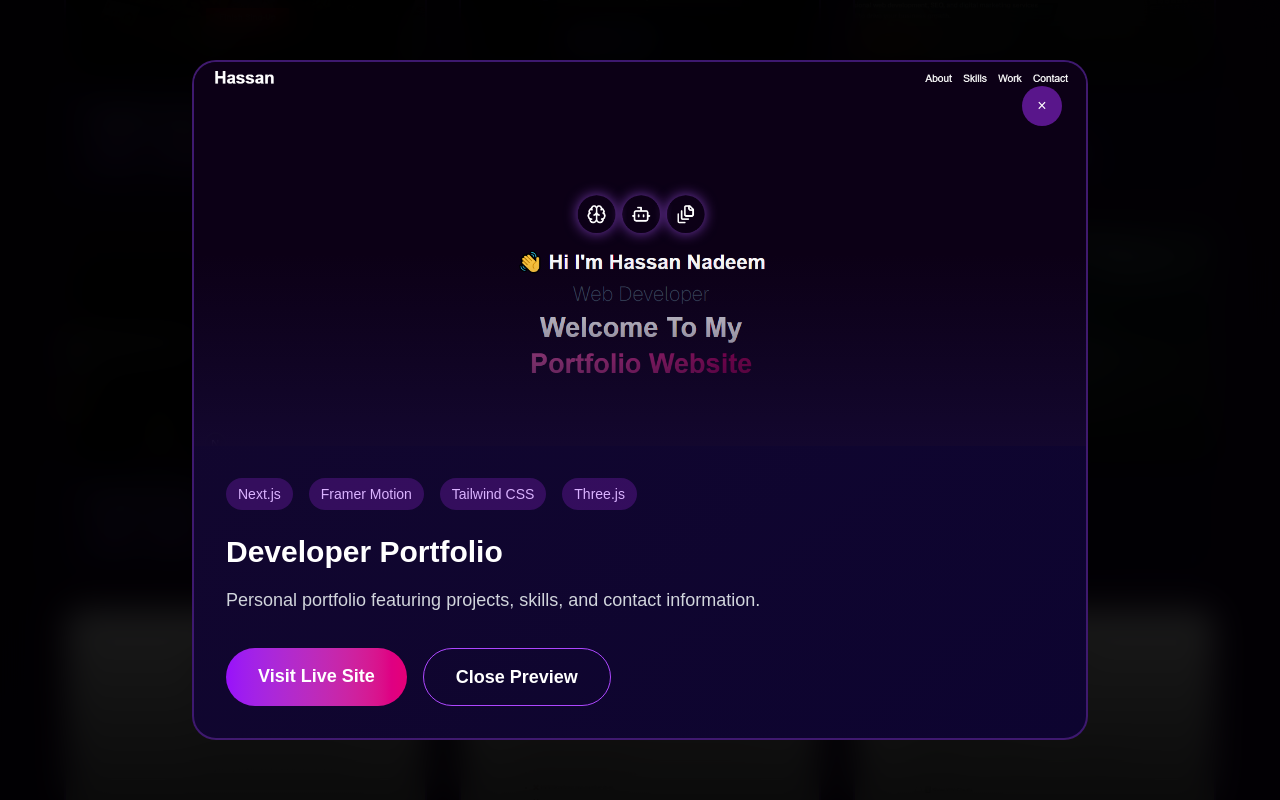
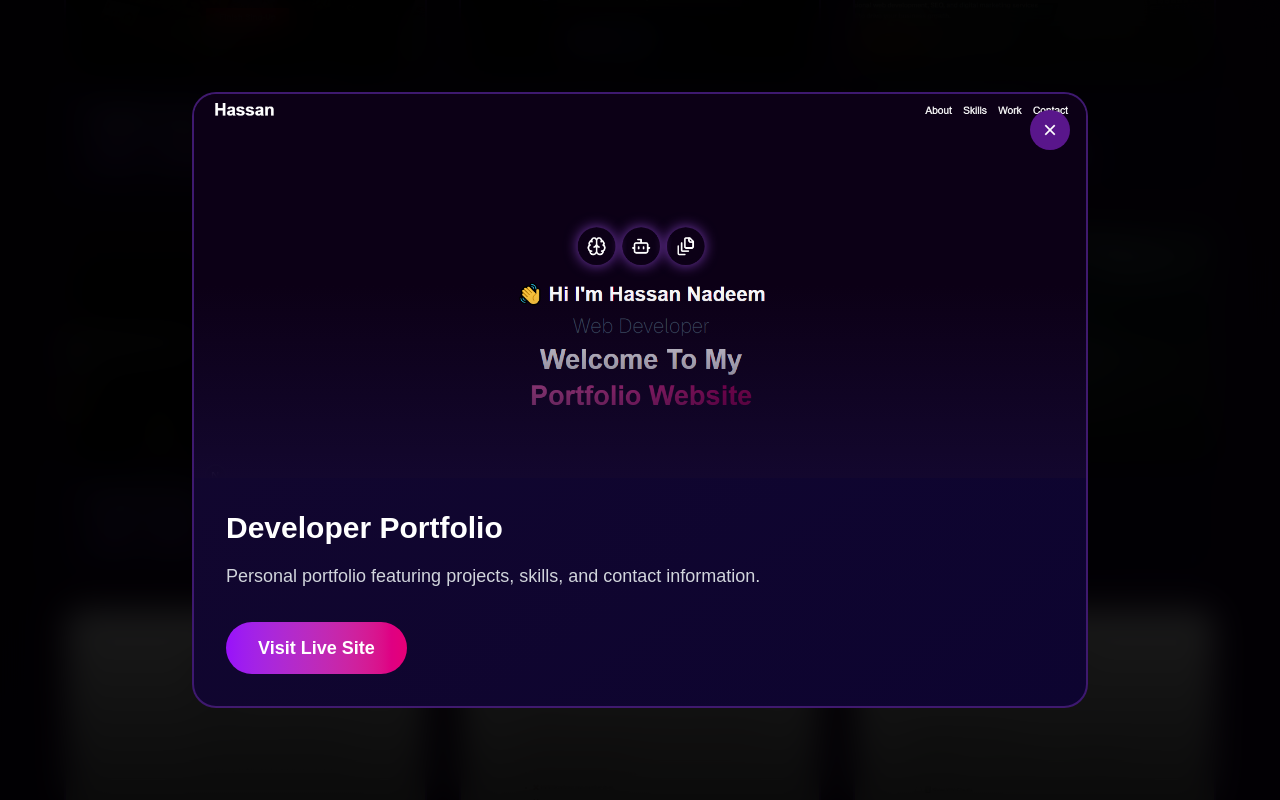
Before and after one commit to hassannadeemansari/Portfolio3, a Next.js app: page / in a window 1280 px wide. Both pictures are taken after a click on the element 639 px from the left and 2912 px from the top of the page. Shown: the part 2512-3312 px from the top of the page. Built offline with nearby package versions, Linux system fonts and the light colour scheme.

Commit message:
Add files via upload

```diff
--- a/src/Compnents/WorkSection.tsx
+++ b/src/Compnents/WorkSection.tsx
@@ -92,14 +92,9 @@ export default function WorkSection() {
               initial={{ opacity: 0, scale: 0.9 }}
               whileInView={{ opacity: 1, scale: 1 }}
               whileHover={{ y: -10 }}
-              transition={{
-                delay: i * 0.1,
-                duration: 0.5,
-                type: "spring"
-              }}
+              transition={{ delay: i * 0.1, duration: 0.5, type: "spring" }}
               onClick={() => setSelected(i)}
             >
-              {/* Project Card */}
               <div className="border-2 border-purple-500/30 rounded-2xl overflow-hidden bg-gradient-to-br from-[#13072e] to-[#0d0430] h-full">
                 <div className="overflow-hidden h-60 relative">
                   <Image
@@ -115,10 +110,7 @@ export default function WorkSection() {
                   <h3 className="text-xl font-bold mb-2 text-purple-300">{project.title}</h3>
                   <div className="flex flex-wrap gap-2">
                     {project.tech.slice(0, 3).map((tech, idx) => (
-                      <span
-                        key={idx}
-                        className="text-xs bg-purple-900/50 text-purple-300 px-2 py-1 rounded"
-                      >
+                      <span key={idx} className="text-xs bg-purple-900/50 text-purple-300 px-2 py-1 rounded">
                         {tech}
                       </span>
                     ))}
@@ -126,7 +118,6 @@ export default function WorkSection() {
                 </div>
               </div>
 
-              {/* Hover Overlay */}
               <div className="absolute inset-0 bg-gradient-to-t from-purple-900/80 to-transparent flex items-end justify-center opacity-0 group-hover:opacity-100 transition-opacity p-6">
                 <button className="bg-white text-purple-900 px-4 py-2 rounded-full font-bold transform group-hover:translate-y-0 translate-y-4 transition-transform">
                   View Details
@@ -137,11 +128,12 @@ export default function WorkSection() {
         </div>
       </div>
 
-      {/* Project Detail Modal */}
       <AnimatePresence>
         {selected !== null && (
+          <>
+            {/* Desktop Modal */}
 <motion.div
-            className="fixed inset-0 bg-black/90 backdrop-blur-lg z-50 flex items-center justify-center p-4"
+  className="hidden md:flex fixed inset-0 bg-black/90 backdrop-blur-lg z-50 items-center justify-center p-4"
   initial={{ opacity: 0 }}
   animate={{ opacity: 1 }}
   exit={{ opacity: 0 }}
@@ -154,66 +146,77 @@ export default function WorkSection() {
     transition={{ type: "spring", damping: 25 }}
   >
     <button
-                className="absolute top-6 right-6 text-white z-10 bg-purple-900 w-10 h-10 rounded-full flex items-center justify-center hover:bg-purple-700 transition-colors"
+      className="absolute top-4 right-4 z-10 flex items-center justify-center bg-purple-900 text-white rounded-full w-10 h-10 text-2xl hover:bg-purple-700"
       onClick={() => setSelected(null)}
     >
       &times;
     </button>
 
     <div className="relative h-96">
-                <Image
-                  src={projects[selected].img}
-                  alt={projects[selected].title}
-                  fill
-                  className="object-cover"
-                />
+      <Image src={projects[selected].img} alt={projects[selected].title} fill className="object-cover" />
       <div className="absolute inset-0 bg-gradient-to-t from-[#13072e] via-transparent to-transparent" />
     </div>
 
     <div className="p-8">
-                <div className="flex flex-wrap gap-4 mb-6">
-                  {projects[selected].tech.map((tech, idx) => (
-                    <span
-                      key={idx}
-                      className="bg-purple-900/50 text-purple-300 px-3 py-1.5 rounded-full text-sm"
-                    >
-                      {tech}
-                    </span>
-                  ))}
-                </div>
+      <h3 className="text-3xl font-bold mb-4 text-white">{projects[selected].title}</h3>
+      <p className="text-gray-300 mb-8 text-lg">{projects[selected].description}</p>
 
-                <h3 className="text-3xl font-bold mb-4 text-white">
-                  {projects[selected].title}
-                </h3>
-
-                <p className="text-gray-300 mb-8 text-lg leading-relaxed">
-                  {projects[selected].description}
-                </p>
-
-                <div className="flex flex-wrap gap-4">
       <motion.a
         href={projects[selected].link}
         target="_blank"
         rel="noopener noreferrer"
-                    className="bg-gradient-to-r from-purple-600 to-pink-600 text-white px-8 py-3.5 rounded-full font-bold text-lg hover:scale-105 transition-transform"
+        className="inline-block bg-gradient-to-r from-purple-600 to-pink-600 text-white px-8 py-3 rounded-full font-bold text-lg hover:scale-105 transition-transform"
         whileHover={{ scale: 1.05 }}
         whileTap={{ scale: 0.95 }}
       >
         Visit Live Site
       </motion.a>
-
-                  <motion.button
-                    className="text-white border border-purple-500 px-8 py-3.5 rounded-full font-bold text-lg hover:bg-purple-900/50 transition-colors"
-                    whileHover={{ scale: 1.05 }}
-                    whileTap={{ scale: 0.95 }}
-                    onClick={() => setSelected(null)}
-                  >
-                    Close Preview
-                  </motion.button>
-                </div>
     </div>
   </motion.div>
 </motion.div>
+
+
+            {/* Mobile Center Popup */}
+            <motion.div
+              className="md:hidden fixed inset-0 bg-black/70 backdrop-blur-sm z-50 flex items-center justify-center"
+              initial={{ opacity: 0 }}
+              animate={{ opacity: 1 }}
+              exit={{ opacity: 0 }}
+            >
+              <motion.div
+                className="relative bg-gradient-to-br from-[#13072e] to-[#0d0430] rounded-2xl p-6 w-[90%] max-h-[85vh] overflow-y-auto border-2 border-purple-500/30"
+                initial={{ y: "100%", scale: 0.8 }}
+                animate={{ y: 0, scale: 1 }}
+                exit={{ y: "100%", scale: 0.8 }}
+                transition={{ type: "spring", damping: 20 }}
+              >
+                <button
+                  className="absolute top-3 right-3 z-10 flex items-center justify-center bg-purple-900 text-white rounded-full w-10 h-10 text-2xl hover:bg-purple-700"
+                  onClick={() => setSelected(null)}
+                >
+                  &times;
+                </button>
+
+                <div className="relative h-52 rounded-xl overflow-hidden mb-4">
+                  <Image src={projects[selected].img} alt={projects[selected].title} fill className="object-cover" />
+                </div>
+
+                <h3 className="text-2xl font-bold mb-2 text-white">{projects[selected].title}</h3>
+                <p className="text-gray-300 mb-4">{projects[selected].description}</p>
+
+                <motion.a
+                  href={projects[selected].link}
+                  target="_blank"
+                  rel="noopener noreferrer"
+                  className="block w-full text-center bg-gradient-to-r from-purple-600 to-pink-600 text-white px-6 py-3 rounded-full font-bold text-lg hover:scale-105 transition-transform"
+                  whileHover={{ scale: 1.05 }}
+                  whileTap={{ scale: 0.95 }}
+                >
+                  Visit Live Site
+                </motion.a>
+              </motion.div>
+            </motion.div>
+          </>
         )}
       </AnimatePresence>
     </section>
```
Lines whose indentation alone changed are shown as unchanged.
